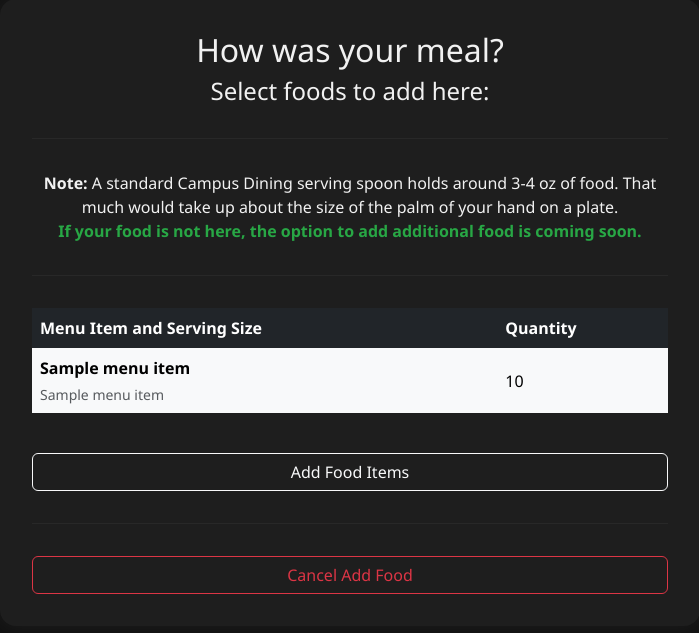
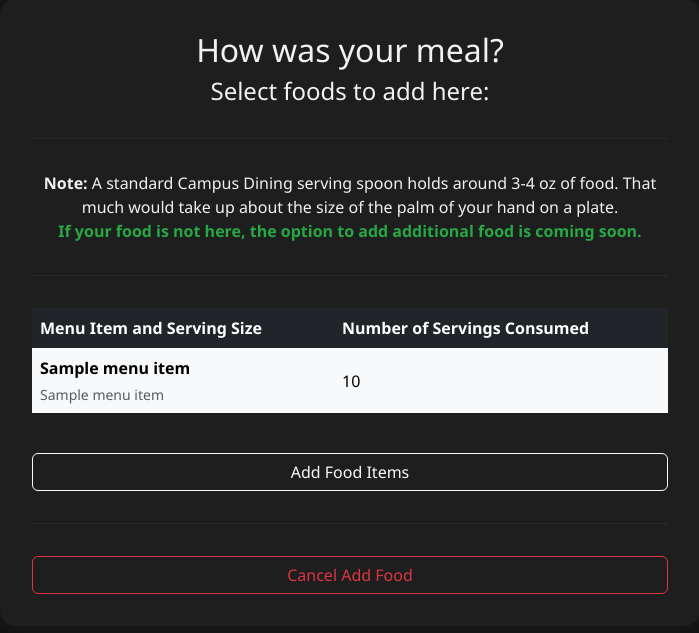
Before and after one commit to PetersonHP/Wellway, a Flask app: template app/templates/addFood.html in a window 1280 px wide. Shown: the part 33-666 px from the top of the page, without its empty margins (290-989 px from the left). Run offline with Flask 3, Linux system fonts and the light colour scheme; tables that the repository leaves empty hold one stand-in row (values such as "Sample post"); the template is opened without the code that fills it: values that come from a table or form of the project are taken from there, most other values are stand-ins (such as "Sample title", 1, 10 or a date in 2020); parts of the project's set-up code (start-up, migrations or seed data) failed here and were passed over.

Commit message:
renamed quantity column in add food to be more clear

```diff
--- a/app/templates/addFood.html
+++ b/app/templates/addFood.html
@@ -149,7 +149,7 @@
             <thead class="table-dark">
               <tr>
                 <th>Menu Item and Serving Size</th>
-                <th>Quantity</th>
+                <th>Number of Servings Consumed</th>
               </tr>
             </thead>
             <tbody class="table-light">
```
Also changed, not shown: 3 other files.
